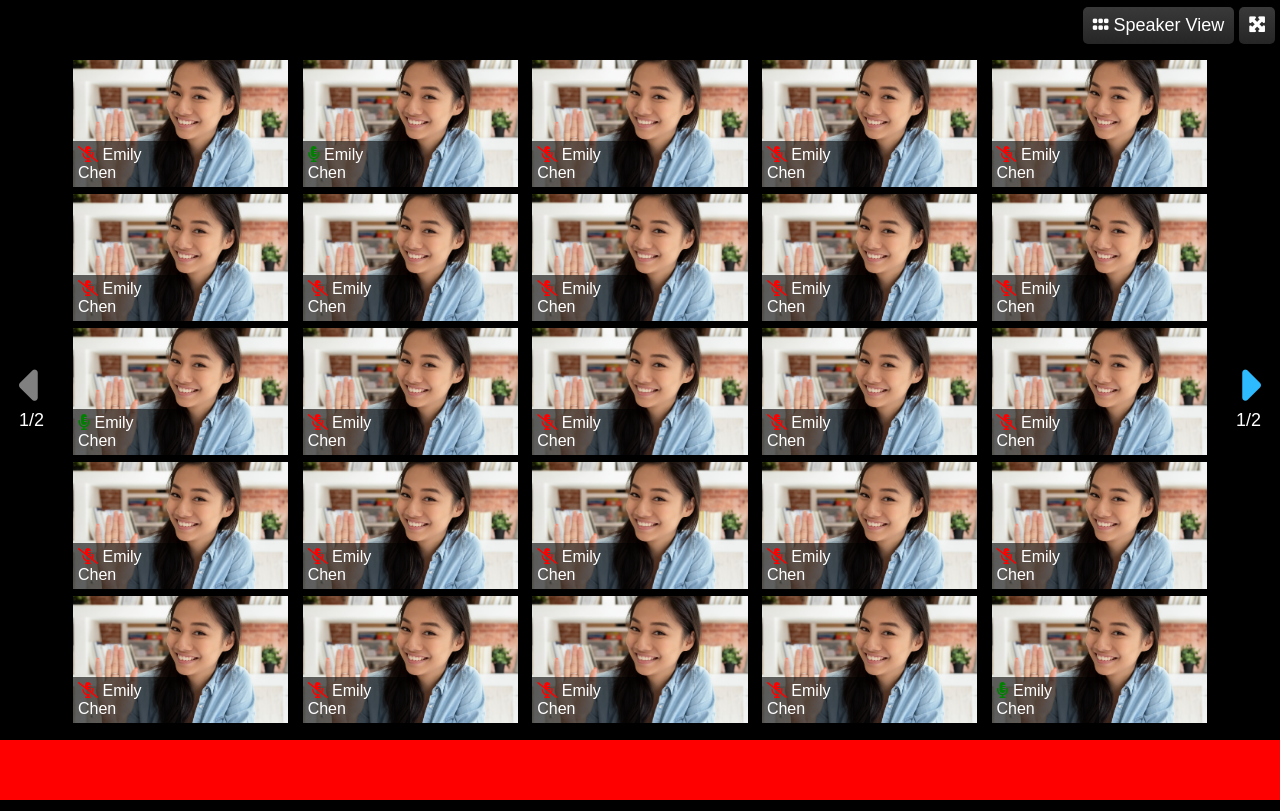
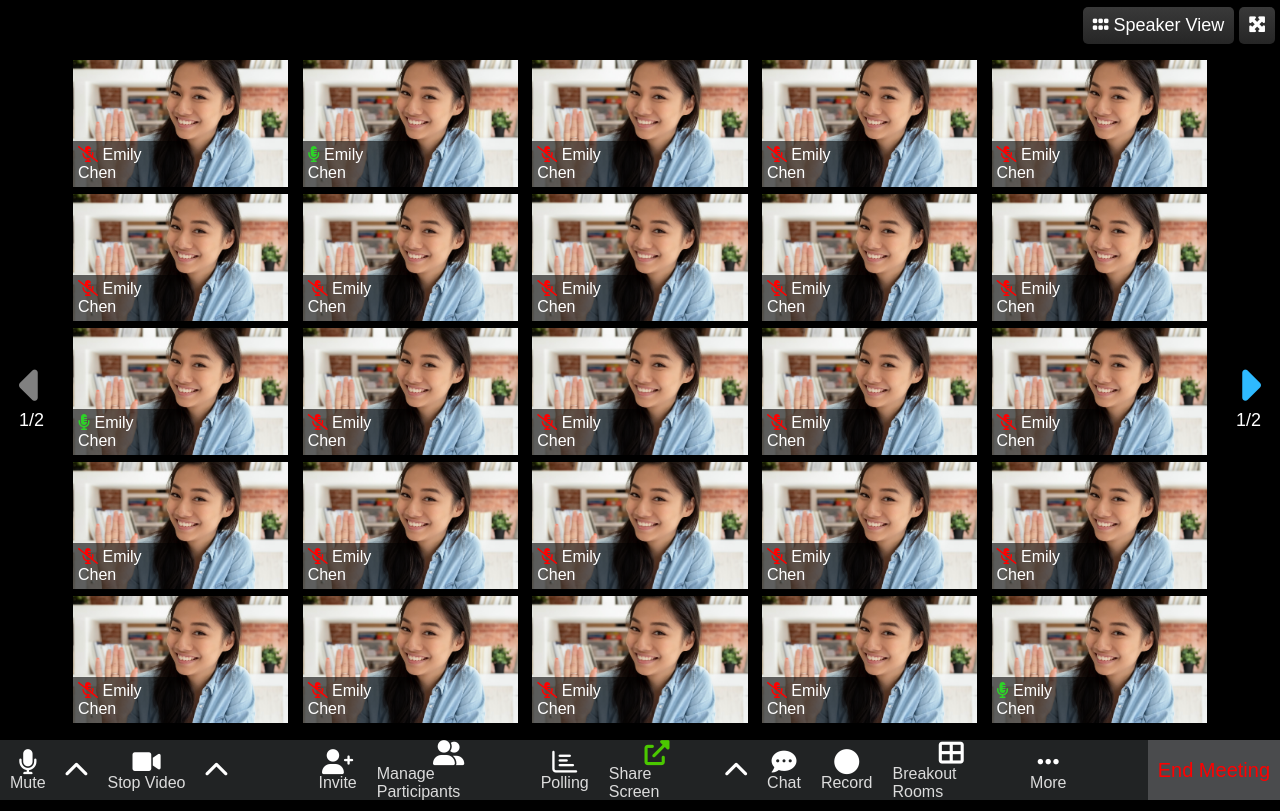
Before and after one commit to ElenaLj/html-css-zoom, a plain HTML site: page index.html in a window 1280 px wide. Drawn offline with Linux system fonts and the light colour scheme.

Commit message:
insert footer

```diff
--- a/css/style.css
+++ b/css/style.css
@@ -108,9 +108,72 @@ main .gallery .name {
 }
 
 main .people #loud {
-    color: green;
+    color: rgb(45, 211, 39);
 }
 
+/* *** footer *** */
+
+footer {
+    height: 60px;
+    background-color: #212324;
+    display: flex;
+    justify-content: space-between;
+}
+
+footer .audio-video > i {
+    color: white;
+    font-size: 25px;
+}
+
+footer .audio-video,
+footer .toolbar,
+footer .exit {
+    display: flex;
+    justify-content: space-around;
+    align-items: center;
+}
+
+.toolbar {
+    flex-basis: 60%;
+    /* flex-grow: 1; */
+}
+
+.icon  {
+    color: #dcdcdc;
+    padding: 10px;
+    display: flex;
+    flex-direction: column;
+    justify-content: center;
+    align-items: center;
+}
+
+.icon > i {
+    color: white;
+    font-size: 25px;
+}
+
+.icon.chevron {
+    font-size: 15px;
+}
+
+.toolbar {
+    flex-basis: 60%;
+    /* flex-grow: 1; */
+}
+
+.icon #share-screen {
+    color: #4bc800;
+}
+
+footer .exit {
+    background-color: #4a4b4d;
+}
+
+footer .exit .end {
+    font-size: 20px;
+    color: red;
+    padding: 10px;
+}
 /* *** debug *** */
 /* .debug header {
     background-color: red;
@@ -130,17 +193,34 @@ main .people #loud {
     background-color: lightpink;
 } */
 
-.debug ul {
+/* .debug ul {
     width: 100%;
     height: 100%;
-    /* background-color: yellow; */
-}
+    background-color: yellow;
+} */
 
 /* .debug li {
     background-color: lightseagreen;
 } */
 
-.debug footer {
-    height: 60px;
+/* .debug footer {
     background-color: red;
-}
+} */
+
+/* .debug .audio-video {
+    width: 20%;
+    height: 100%;
+    background-color: rosybrown;
+} */
+
+/* .debug .toolbar {
+    width: 40%;
+    height: 100%;
+    background-color: sandybrown;
+} */
+
+/* .debug .exit {
+    width: 15%;
+    height: 100%;
+    background-color: sienna;
+} */
--- a/index.html
+++ b/index.html
@@ -223,7 +223,88 @@
     <!-- /meeting gallery -->
 
     <!-- zoom toolbar -->
-    <footer></footer>
+    <footer>
+        <!-- lato sinistro -->
+        <div class="audio-video">
+            <!-- microfono -->
+            <div class="icon">
+                <i class="fas fa-microphone"></i>
+                <div>Mute</div>
+            </div>
+            <!-- /microfono -->
+
+            <div class="icon">
+                <i class="fas fa-chevron-up"></i>
+            </div>
+
+            <!-- video -->
+            <div class="icon">
+                <i class="fas fa-video"></i>
+                <span>Stop Video</span>
+            </div>
+            <!-- /video -->
+            <div class="icon">
+                <i class="fas fa-chevron-up"></i>
+            </div>
+        </div>
+        <!-- /lato sinistro -->
+
+        <!-- centro -->
+        <div class="toolbar">
+            <div class="icon">
+                <i class="fas fa-user-plus"></i>
+                <span>Invite</span>
+            </div>
+
+            <div class="icon">
+                <i class="fas fa-user-friends"></i>
+                <span>Manage Participants</span>
+            </div>
+
+            <div class="icon">
+                <i class="far fa-chart-bar"></i>
+                <span>Polling</span>
+            </div>
+
+            <div class="icon">
+                <i id="share-screen" class="fas fa-external-link-alt"></i>
+                <span>Share Screen</span>
+            </div>
+
+            <div class="icon">
+                <i class="fas fa-chevron-up"></i>
+            </div>
+
+            <div class="icon">
+                <i class="fas fa-comment-dots"></i>
+                <span>Chat</span>
+            </div>
+
+            <div class="icon">
+                <i class="fas fa-circle"></i>
+                <span>Record</span>
+            </div>
+
+            <div class="icon">
+                <i class="fas fa-th-large"></i>
+                <span>Breakout Rooms</span>
+            </div>
+
+            <div class="icon">
+                <i class="fas fa-ellipsis-h"></i>
+                <span>More</span>
+            </div>
+        </div>
+        <!-- /centro -->
+
+        <!-- lato destro -->
+        <div class="exit">
+            <div class="end">
+                <span>End Meeting</span>
+            </div>
+        </div>
+        <!-- /lato destro -->
+    </footer>
     <!-- /zoom toolbar -->
 </body>
 </html>
```
